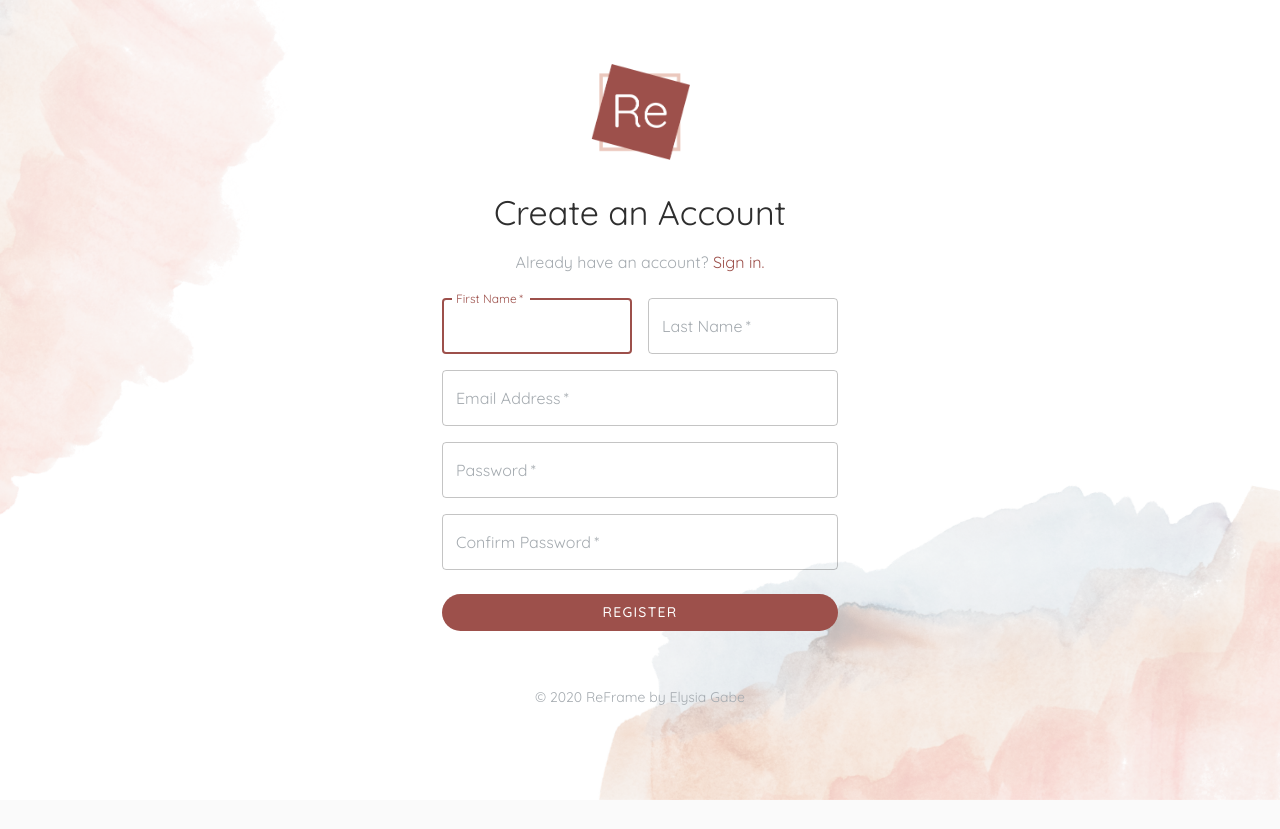
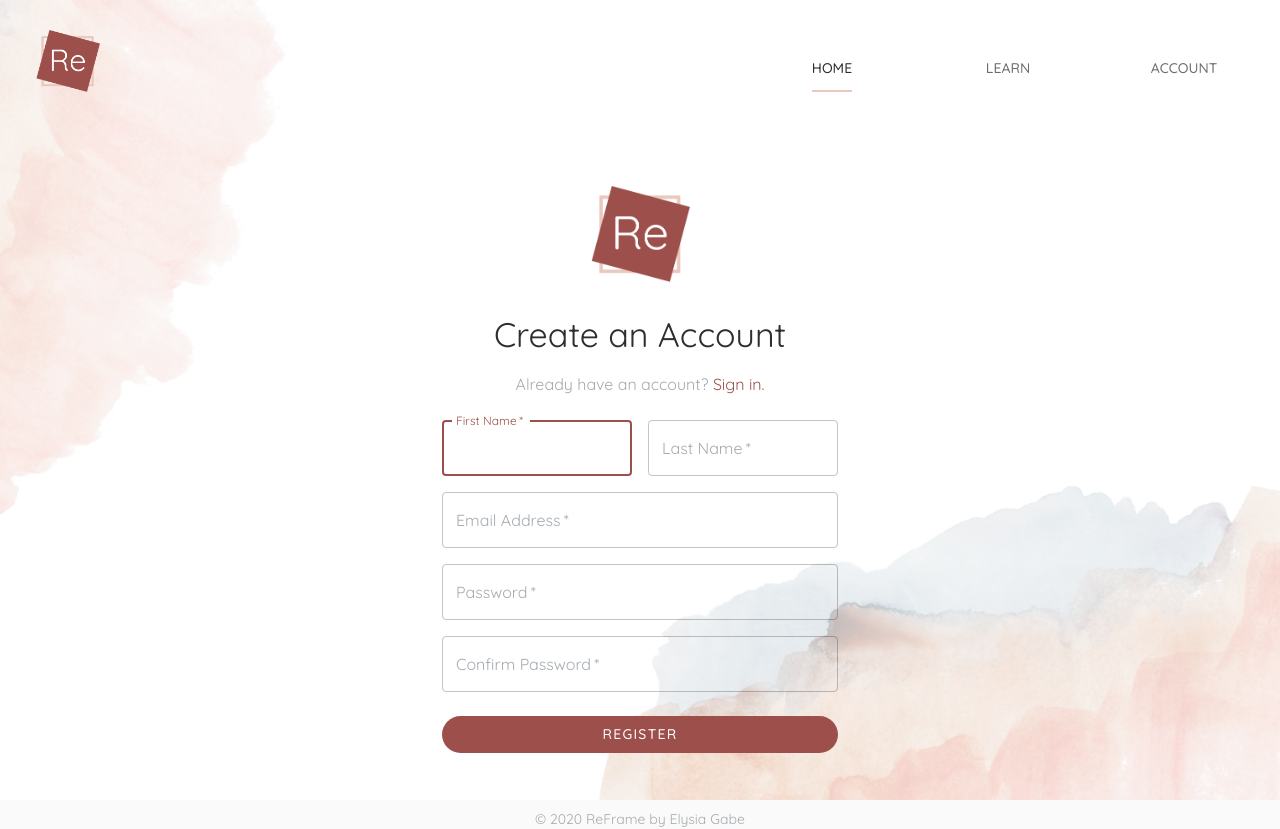
Before and after one commit to elysiagabe/reframe, a React (Create React App) app in the folder client/: page /signup in a window 1280 px wide. Before the commit the page ends 800 px from the top, so only its background shows below. Built offline with nearby package versions, Linux system fonts and the light colour scheme.

Commit message:
Adds TopNav component

```diff
--- a/client/src/App.tsx
+++ b/client/src/App.tsx
@@ -8,6 +8,7 @@ import { makeStyles } from '@material-ui/core/styles';
 // Components
 import Login from './components/Login';
 import SignUp from './components/SignUp';
+import TopNav from './components/TopNav';
 import Footer from './components/Footer';
 
 const useStyles = makeStyles((theme) => ({
@@ -41,7 +42,7 @@ function App() {
 
   return (
     <div className={backgroundImg ? classes.backgroundImg : classes.noBackgroundImg}>
-
+      <TopNav />
         <Switch>
           <Route path="/login">
             <Login />
--- /dev/null
+++ b/client/src/components/TopNav.tsx
@@ -0,0 +1,75 @@
+import React, { useState } from 'react';
+import { makeStyles, withStyles, Theme, createStyles } from '@material-ui/core/styles';
+import { Tabs, Tab, Box } from '@material-ui/core';
+
+import Logo from '../assets/reframe_logo.png';
+
+interface NavTabsProps {
+    value: number;
+    onChange: (event: React.ChangeEvent<{}>, newValue: number) => void;
+}
+
+interface NavTabProps {
+    label: string;
+}
+
+const StyledNavTabs = withStyles((theme: Theme) =>
+    createStyles({
+        indicator: {
+            display: 'flex',
+            justifyContent: 'center',
+            backgroundColor: 'transparent',
+            '& > span': {
+                maxWidth: 40,
+                width: '100%',
+                backgroundColor: theme.palette.primary.light
+            }
+        },
+    }),
+)((props: NavTabsProps) => <Tabs {...props} TabIndicatorProps={{ children: <span />}} /> );
+
+const StyledNavTab = withStyles((theme: Theme) =>
+    createStyles({
+        root: {
+            color: theme.palette.text.primary,
+            marginRight: theme.spacing(2),
+            '&:focus': {
+                opacity: 1,
+            },
+        },
+    }),
+)((props: NavTabProps) => <Tab disableRipple {...props} /> );
+
+const useStyles = makeStyles((theme: Theme) => ({
+    logo: {
+        width: '64px',
+    },
+    navContainer: {
+        display: 'flex',
+        alignItems: 'flex-end',
+        justifyContent: 'space-between',
+        padding: '30px 0 30px 36px'
+    },
+}))
+
+const TopNav = () => {
+    const classes = useStyles();
+    const [value, setValue] = useState(0);
+
+    const handleChange = (event: React.ChangeEvent<{}>, newValue: number) => {
+        setValue(newValue);
+    }
+
+    return (
+        <Box className={classes.navContainer}>
+            <img src={Logo} alt="Reframe logo" className={classes.logo} />
+            <StyledNavTabs value={value} onChange={handleChange} aria-label="Navigation Menu">
+                <StyledNavTab label="Home" />
+                <StyledNavTab label="Learn" />
+                <StyledNavTab label="Account" />
+            </StyledNavTabs>
+        </Box>
+    )
+}
+
+export default TopNav;
```
Also changed, not shown: client/src/components/SignUp.tsx (+9 -7 lines).
